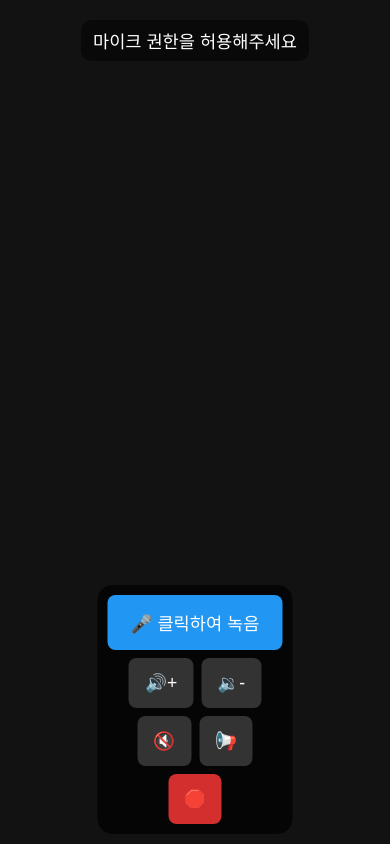
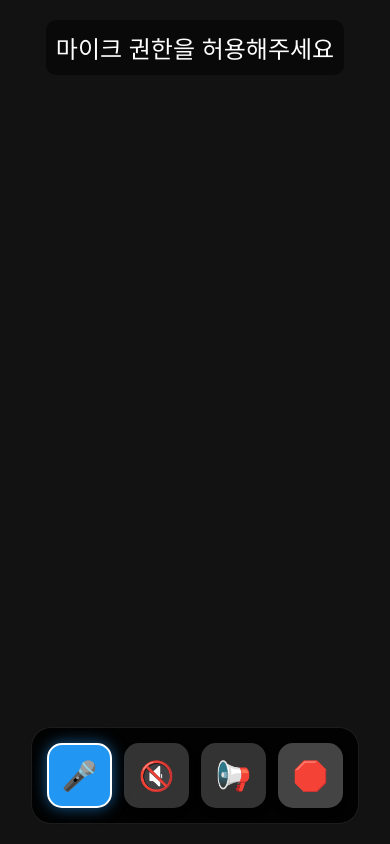
Before and after one commit to noeyos-p/mini1, a FastAPI app: page / in a window 390 px wide. Run offline with FastAPI, Linux system fonts and the light colour scheme.

Commit message:
feat: 시각장애인 보조 UI 하단 버튼 음량 조절버튼 삭제 및 크기조정, 앱환경에서도 한줄로 나오게 ui 수정 templates/index.html

```diff
--- a/templates/index.html
+++ b/templates/index.html
@@ -86,6 +86,7 @@
 </head>
 
 <!-- 기존 코드: onclick="togglePipeline()" -->
+
 <body onclick="handleScreenClick(event)">
     <div id="status-text">화면을 두 번 터치하면 시작합니다.</div>
     <div id="video-container">
@@ -102,102 +103,105 @@
     <!-- 음성 인식 버튼 -->
     <!-- 변경: 한 번 클릭 = 설명, 더블클릭 = 기능 실행 -->
     <div id="debug-panel">
-        <button id="mic-btn"
-            onclick="handleClick(event, '녹음 버튼입니다. 두 번 클릭하면 녹음을 시작하거나 중지합니다.', toggleRecording)"
-            style="background: #2196F3; font-size: 1.2rem; padding: 15px 25px;">
-            🎤 클릭하여 녹음
+        <button id="mic-btn" onclick="handleClick(event, '녹음 버튼입니다. 두 번 클릭하면 녹음을 시작하거나 중지합니다.', toggleRecording)"
+            class="control-btn record-btn">
+            🎤
         </button>
-        <button onclick="handleClick(event, '볼륨 올리기 버튼입니다.', function(e) { sendSimulatedCommand(e, '볼륨 올려'); })">🔊+</button>
-        <button onclick="handleClick(event, '볼륨 내리기 버튼입니다.', function(e) { sendSimulatedCommand(e, '볼륨 내려'); })">🔉-</button>
-        <button onclick="handleClick(event, '음소거 버튼입니다.', function(e) { sendSimulatedCommand(e, '음소거'); })">🔇</button>
-        <button onclick="handleClick(event, '말하기 버튼입니다. 현재 상태를 음성으로 안내합니다.', function(e) { sendSimulatedCommand(e, '말해줘'); })">📢</button>
+        <button onclick="handleClick(event, '음소거 버튼입니다.', function(e) { sendSimulatedCommand(e, '조용히해'); })"
+            class="control-btn">🔇</button>
+        <button
+            onclick="handleClick(event, '말하기 버튼입니다. 현재 상태를 음성으로 안내합니다.', function(e) { sendSimulatedCommand(e, '말해줘'); })"
+            class="control-btn">📢</button>
         <button onclick="handleClick(event, '종료 버튼입니다.', function(e) { sendSimulatedCommand(e, '종료해'); })"
-            style="background: #D32F2F;">🛑</button>
+            class="control-btn exit-btn">🛑</button>
     </div>
 
     <style>
         /* 기존 코드: left, transform 없음 */
         #debug-panel {
             position: absolute;
-            bottom: 20px;
+            bottom: 30px;
             left: 50%;
             transform: translateX(-50%);
             display: flex;
-            flex-wrap: wrap;
+            flex-direction: row;
+            align-items: center;
             justify-content: center;
-            gap: 10px;
+            gap: 20px;
             z-index: 100;
-            background: rgba(0, 0, 0, 0.7);
-            padding: 15px;
-            border-radius: 15px;
-            max-width: 90vw;
+            background: rgba(0, 0, 0, 0.85);
+            padding: 20px;
+            border-radius: 20px;
+            width: fit-content;
+            max-width: 95vw;
             box-sizing: border-box;
+            border: 1px solid rgba(255, 255, 255, 0.1);
         }
 
-        #debug-panel button {
-            padding: 10px 15px;
+        .control-btn {
+            width: 70px;
+            height: 70px;
             border: none;
-            border-radius: 8px;
+            border-radius: 15px;
             background: #333;
             color: white;
             cursor: pointer;
-            font-size: 0.9rem;
-            /* 모바일 터치 최적화 */
+            font-size: 2rem;
+            display: flex;
+            align-items: center;
+            justify-content: center;
             -webkit-tap-highlight-color: transparent;
             touch-action: manipulation;
-            min-width: 44px;
-            min-height: 44px;
+            transition: all 0.2s ease;
+            box-shadow: 0 4px 6px rgba(0, 0, 0, 0.3);
         }
 
-        /* 기존 코드: hover만 있었음 */
-        #debug-panel button:hover {
-            background: #555;
+        .record-btn {
+            background: #2196F3 !important;
+            box-shadow: 0 0 15px rgba(33, 150, 243, 0.6);
+            border: 3px solid #fff;
+            color: white;
+            z-index: 2;
         }
 
-        /* 모바일 터치 피드백 */
-        #debug-panel button:active {
-            background: #666;
+        .exit-btn {
+            background: #444;
+        }
+
+        .control-btn:hover {
+            background: #555;
+            transform: translateY(-2px);
+        }
+
+        .record-btn:hover {
+            background: #42A5F5 !important;
+            transform: translateY(-2px);
+        }
+
+        .control-btn:active {
+            transform: scale(0.95);
+        }
+
+        .record-btn:active {
             transform: scale(0.95);
         }
 
         /* 모바일 반응형 스타일 */
         @media screen and (max-width: 600px) {
-            #status-text {
-                font-size: 1.1rem;
-                padding: 8px 12px;
-                max-width: 90vw;
+            #debug-panel {
+                bottom: 20px;
+                padding: 15px;
+                gap: 12px;
             }
 
-            #debug-panel {
-                bottom: 10px;
-                padding: 10px;
-                gap: 8px;
+            .control-btn {
+                width: 65px;
+                height: 65px;
+                font-size: 1.8rem;
             }
 
-            #debug-panel button {
-                padding: 12px 16px;
-                font-size: 1.1rem;
-                min-width: 50px;
-                min-height: 50px;
-            }
-
-            #mic-btn {
-                width: 100%;
-                padding: 15px 20px !important;
-                font-size: 1.1rem !important;
-            }
-        }
-
-        /* 작은 모바일 화면 */
-        @media screen and (max-width: 380px) {
-            #debug-panel {
-                gap: 6px;
-                padding: 8px;
-            }
-
-            #debug-panel button {
-                padding: 10px 12px;
-                font-size: 1rem;
+            .record-btn {
+                border-width: 2px;
             }
         }
     </style>
@@ -236,7 +240,7 @@
                 togglePipeline();
             } else {
                 // 첫 번째 클릭: 타이머 설정
-                screenClickTimer = setTimeout(function() {
+                screenClickTimer = setTimeout(function () {
                     // 싱글클릭: 현재 상태에 따른 안내
                     if (isRunning) {
                         speakDescription('현재 작동 중입니다. 두 번 클릭하면 정지합니다.');
@@ -262,7 +266,7 @@
                 if (actionFunc) actionFunc(event);
             } else {
                 // 첫 번째 클릭: 타이머 설정
-                clickTimer = setTimeout(function() {
+                clickTimer = setTimeout(function () {
                     // 싱글클릭: 설명 읽어주기
                     speakDescription(description);
                     clickTimer = null;
@@ -285,8 +289,8 @@
         const isMobile = /iPhone|iPad|iPod|Android/i.test(navigator.userAgent);
 
         // 페이지 로드 시 안내
-        window.addEventListener('load', function() {
-            setTimeout(function() {
+        window.addEventListener('load', function () {
+            setTimeout(function () {
                 if (isMobile) {
                     speakDescription('시각장애인 보조 서비스입니다. 버튼을 한 번 터치하면 설명을, 두 번 터치하면 기능을 실행합니다.');
                 } else {
@@ -603,8 +607,8 @@
 
                 mediaRecorder.start();
                 isRecording = true;
-                micBtn.style.background = '#F44336';
-                micBtn.textContent = '🔴 녹음 중지';
+                micBtn.style.background = '#F44336 !important';
+                micBtn.textContent = '🔴';
             } catch (error) {
                 console.error('녹음 시작 오류:', error);
             }
@@ -617,8 +621,8 @@
 
             mediaRecorder.stop();
             isRecording = false;
-            micBtn.style.background = '#2196F3';
-            micBtn.textContent = '🎤 클릭하여 녹음';
+            micBtn.style.background = '';
+            micBtn.textContent = '🎤';
         }
     </script>
 </body>
```
